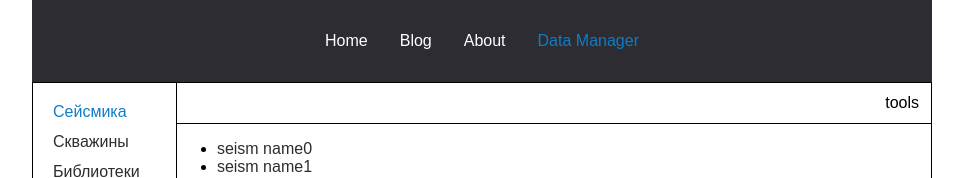
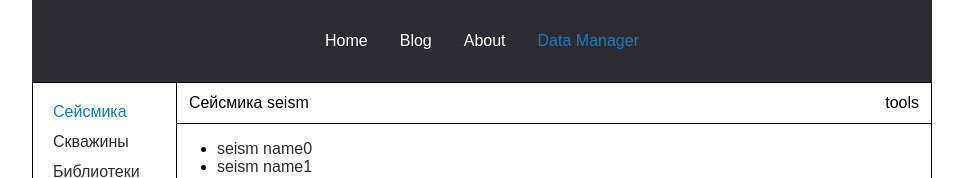
Before and after one commit to TsAnastasia/react-router-dom-v6, a React (Create React App) app: page /data_manager/seism in a window 1280 px wide. Shown: the top 178 px of the page, without its empty margins (158-1121 px from the left). Built offline with nearby package versions, Linux system fonts and the light colour scheme.

Commit message:
create back link

```diff
--- a/src/pages/data_manager/components/header/breadСrumbs/BreadСrumbsDataManager.tsx
+++ b/src/pages/data_manager/components/header/breadСrumbs/BreadСrumbsDataManager.tsx
@@ -1,5 +1,58 @@
+import { useMemo } from "react";
+import { Link, useLocation, useResolvedPath } from "react-router-dom";
+import {
+  NAMES_ROUTES,
+  RootRouters,
+  RootRoutesType,
+  SectionsNames,
+} from "../../../router/routes";
+
+interface ICrumbs {
+  name: string;
+  to: string;
+}
+
 const BreadСrumbsDataManager = () => {
-  return <div style={{ display: "flex", flex: 1 }}></div>;
+  const { pathname: MFPath } = useResolvedPath("");
+  const { pathname } = useLocation();
+
+  const { crumbs, section } = useMemo<{
+    crumbs: ICrumbs[];
+    section: RootRoutesType;
+  }>(() => {
+    const arr = pathname.slice(MFPath.length + 1).split("/");
+
+    const section = (
+      (Object.values(RootRouters) as string[]).includes(arr[0])
+        ? arr[0]
+        : arr[0] + "s"
+    ) as RootRoutesType;
+
+    const crumbs: ICrumbs[] =
+      (Object.values(SectionsNames) as string[]).includes(arr[0]) &&
+      arr.length > 1
+        ? [{ to: "", name: "test" }]
+        : [];
+
+    console.log("arr", arr);
+    return { crumbs, section };
+  }, [MFPath.length, pathname]);
+
+  return (
+    <div style={{ display: "flex", flex: 1 }}>
+      {crumbs.length < 1 ? (
+        <p>
+          {NAMES_ROUTES[section]} {section}
+        </p>
+      ) : (
+        <>
+          <Link to={MFPath + "/" + section} style={{ border: "1px solid" }}>
+            back
+          </Link>
+        </>
+      )}
+    </div>
+  );
 };
 
 export default BreadСrumbsDataManager;
--- a/src/pages/data_manager/router/routes.ts
+++ b/src/pages/data_manager/router/routes.ts
@@ -37,6 +37,7 @@ export interface ILinkItem {
 }
 
 export type SectionsNamesType = ObjectValues<typeof SectionsNames>;
+export type RootRoutesType = ObjectValues<typeof RootRouters>;
 
 export type PageSectionsNamesType<T extends object> = ObjectValues<
   Omit<T, "SINGLE">
```
